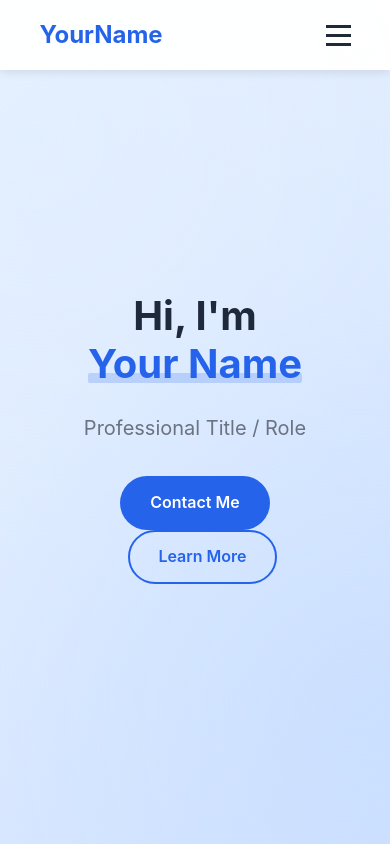
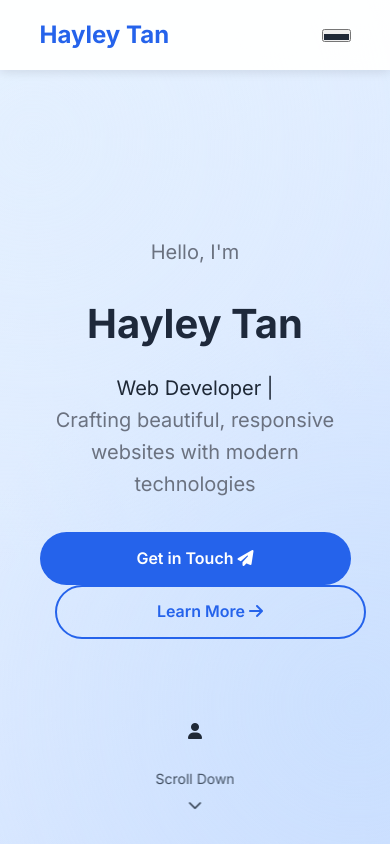
Before and after one commit to hayleytyz/resumetrial, a plain HTML site: page index.html in a window 390 px wide. Shown: the top 844 px of the page. Drawn offline with Linux system fonts and the light colour scheme.

Commit message:
Enhance hero section with modern design and animations

```diff
--- a/css/style.css
+++ b/css/style.css
@@ -196,14 +196,25 @@ a:hover {
 .hero {
     min-height: 100vh;
     display: flex;
-    flex-direction: column;
-    justify-content: center;
     align-items: center;
-    background: linear-gradient(135deg, #f0f9ff 0%, #dbeafe 100%);
-    text-align: center;
+    background: linear-gradient(135deg, #f8fafc 0%, #e2e8f0 100%);
     position: relative;
-    padding: 6rem 2rem 4rem;
     overflow: hidden;
+    padding: 120px 0 80px;
+}
+
+.hero .container {
+    display: flex;
+    align-items: center;
+    justify-content: space-between;
+    gap: 2rem;
+    position: relative;
+    z-index: 2;
+}
+
+.hero-content {
+    max-width: 600px;
+    animation: fadeInUp 0.8s ease-out;
 }
 
 .hero::before {
@@ -317,6 +328,38 @@ a:hover {
 
 .bg-light {
     background-color: var(--bg-light);
+}
+
+/* Scroll Indicator */
+.scroll-indicator {
+    position: absolute;
+    bottom: 2rem;
+    left: 50%;
+    transform: translateX(-50%);
+    display: flex;
+    flex-direction: column;
+    align-items: center;
+    color: var(--text-color);
+    font-size: 0.875rem;
+    opacity: 0;
+    animation: fadeIn 1s ease-out 1.5s forwards;
+}
+
+.scroll-indicator i {
+    margin-top: 0.5rem;
+    animation: bounce 2s infinite;
+}
+
+@keyframes bounce {
+    0%, 20%, 50%, 80%, 100% { transform: translateY(0); }
+    40% { transform: translateY(-10px); }
+    60% { transform: translateY(-5px); }
+}
+
+@keyframes float {
+    0% { transform: translate(0, 0) rotate(0deg); }
+    50% { transform: translate(10px, 10px) rotate(5deg); }
+    100% { transform: translate(0, 0) rotate(0deg); }
 }
 
 /* Animations */
@@ -558,6 +601,67 @@ a:hover {
 .animate-delay-3 { transition-delay: 0.6s; }
 
 /* Responsive Design */
+@media (max-width: 992px) {
+    .hero .container {
+        flex-direction: column;
+        text-align: center;
+        padding-top: 6rem;
+    }
+
+    .hero-content {
+        align-items: center;
+        margin-bottom: 3rem;
+    }
+
+    .hero-title {
+        font-size: 2.8rem;
+    }
+
+    .hero-subtitle {
+        margin-left: auto;
+        margin-right: auto;
+    }
+
+    .cta-buttons {
+        justify-content: center;
+    }
+}
+
+@media (max-width: 768px) {
+    .hero-title {
+        font-size: 2.5rem;
+    }
+
+    .typewriter {
+        font-size: 1.25rem;
+    }
+
+    .hero-subtitle {
+        font-size: 1.1rem;
+        max-width: 100%;
+    }
+}
+
+@media (max-width: 480px) {
+    .hero {
+        padding: 100px 0 60px;
+    }
+
+    .hero-title {
+        font-size: 2.2rem;
+    }
+
+    .cta-buttons {
+        flex-direction: column;
+        gap: 1rem;
+        width: 100%;
+    }
+
+    .btn {
+        width: 100%;
+        justify-content: center;
+    }
+}
 /* Responsive Adjustments */
 @media (max-width: 1024px) {
     .section-title {
--- a/index.html
+++ b/index.html
@@ -3,40 +3,80 @@
 <head>
     <meta charset="UTF-8">
     <meta name="viewport" content="width=device-width, initial-scale=1.0">
-    <title>Your Name | Resume</title>
+    <meta name="description" content="Professional resume and portfolio of Hayley Tan">
+    <title>Hayley Tan | Professional Resume</title>
+    <!-- Favicon -->
+    <link rel="icon" type="image/png" href="favicon.png">
+
+    <!-- CSS -->
     <link rel="stylesheet" href="css/style.css">
-    <link rel="stylesheet" href="https://cdnjs.cloudflare.com/ajax/libs/font-awesome/6.0.0/css/all.min.css">
-    <link href="https://fonts.googleapis.com/css2?family=Poppins:wght@300;400;600;700&display=swap" rel="stylesheet">
+
+    <!-- Font Awesome -->
+    <link rel="stylesheet" href="https://cdnjs.cloudflare.com/ajax/libs/font-awesome/6.4.0/css/all.min.css">
+
+    <!-- Google Fonts -->
+    <link rel="preconnect" href="https://fonts.googleapis.com">
+    <link rel="preconnect" href="https://fonts.gstatic.com" crossorigin>
+    <link href="https://fonts.googleapis.com/css2?family=Inter:wght@300;400;500;600;700&display=swap" rel="stylesheet">
 </head>
 <body>
     <!-- Navigation -->
-    <nav class="navbar">
+    <header class="navbar" role="banner">
         <div class="container">
-            <a href="#" class="logo">YourName</a>
-            <ul class="nav-links">
-                <li><a href="#home">Home</a></li>
-                <li><a href="#about">About</a></li>
-                <li><a href="#experience">Experience</a></li>
-                <li><a href="#achievements">Achievements</a></li>
-                <li><a href="#contact">Contact</a></li>
-            </ul>
-            <div class="hamburger">
-                <span></span>
-                <span></span>
-                <span></span>
-            </div>
+            <a href="#home" class="logo" aria-label="Home">Hayley Tan</a>
+            <nav class="nav-container" role="navigation" aria-label="Main navigation">
+                <ul class="nav-links">
+                    <li><a href="#home" class="nav-link" data-section="home">Home</a></li>
+                    <li><a href="#about" class="nav-link" data-section="about">About</a></li>
+                    <li><a href="#experience" class="nav-link" data-section="experience">Experience</a></li>
+                    <li><a href="#achievements" class="nav-link" data-section="achievements">Achievements</a></li>
+                    <li><a href="#contact" class="nav-link" data-section="contact">Contact</a></li>
+                </ul>
+            </nav>
+            <button class="hamburger" aria-label="Menu" aria-expanded="false" aria-controls="nav-links">
+                <span class="hamburger-box">
+                    <span class="hamburger-inner"></span>
+                </span>
+            </button>
         </div>
-    </nav>
+    </header>
 
     <!-- Hero Section -->
     <section id="home" class="hero">
         <div class="container">
-            <h1 class="animate-text">Hi, I'm <span class="highlight">Your Name</span></h1>
-            <p class="animate-text">Professional Title / Role</p>
-            <div class="cta-buttons">
-                <a href="#contact" class="btn btn-primary">Contact Me</a>
-                <a href="#about" class="btn btn-secondary">Learn More</a>
+            <div class="hero-content">
+                <p class="hero-greeting">Hello, I'm</p>
+                <h1 class="hero-title">Hayley Tan</h1>
+                <div class="typewriter">
+                    <span class="type-text">Web Developer</span>
+                    <span class="cursor">|</span>
+                </div>
+                <p class="hero-subtitle">Crafting beautiful, responsive websites with modern technologies</p>
+                <div class="cta-buttons">
+                    <a href="#contact" class="btn btn-primary">
+                        <span>Get in Touch</span>
+                        <i class="fas fa-paper-plane"></i>
+                    </a>
+                    <a href="#about" class="btn btn-secondary">
+                        <span>Learn More</span>
+                        <i class="fas fa-arrow-right"></i>
+                    </a>
+                </div>
             </div>
+            <div class="hero-image">
+                <div class="image-wrapper">
+                    <!-- Add your profile image here -->
+                    <div class="placeholder-image">
+                        <i class="fas fa-user"></i>
+                    </div>
+                    <div class="shape shape-1"></div>
+                    <div class="shape shape-2"></div>
+                </div>
+            </div>
+        </div>
+        <div class="scroll-indicator">
+            <span>Scroll Down</span>
+            <i class="fas fa-chevron-down"></i>
         </div>
     </section>
 
```
